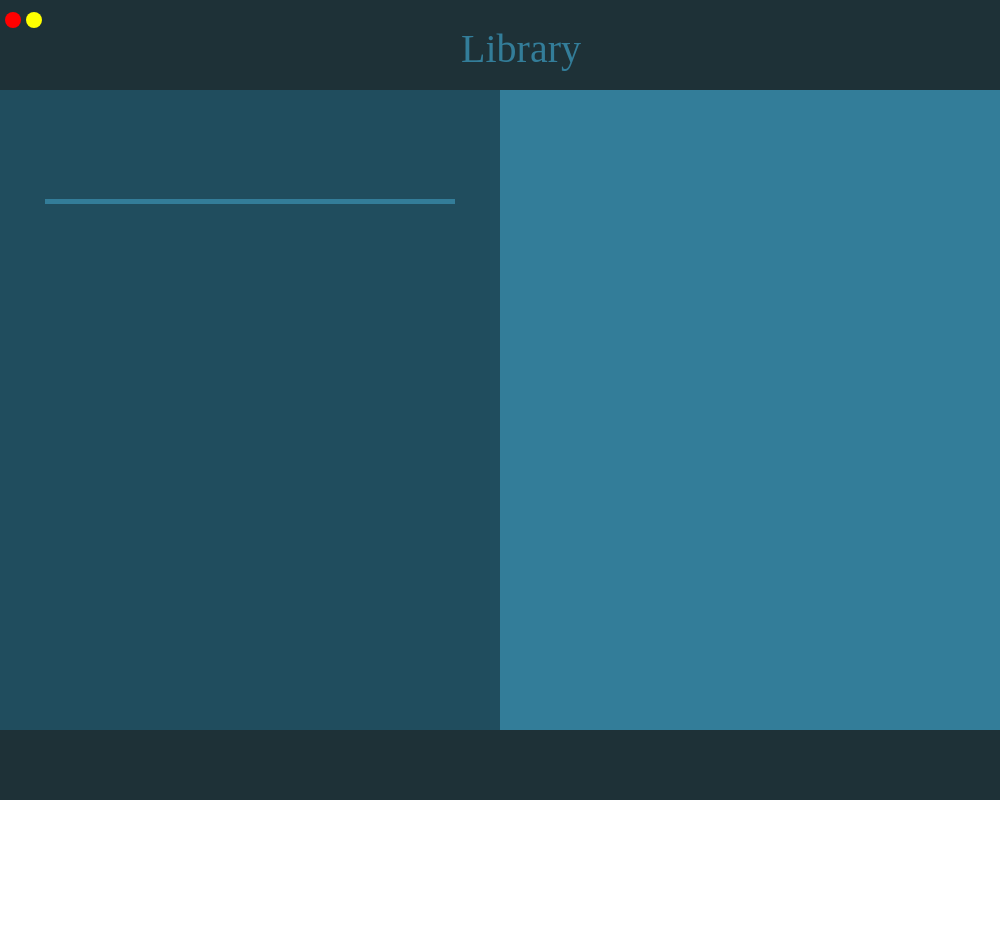
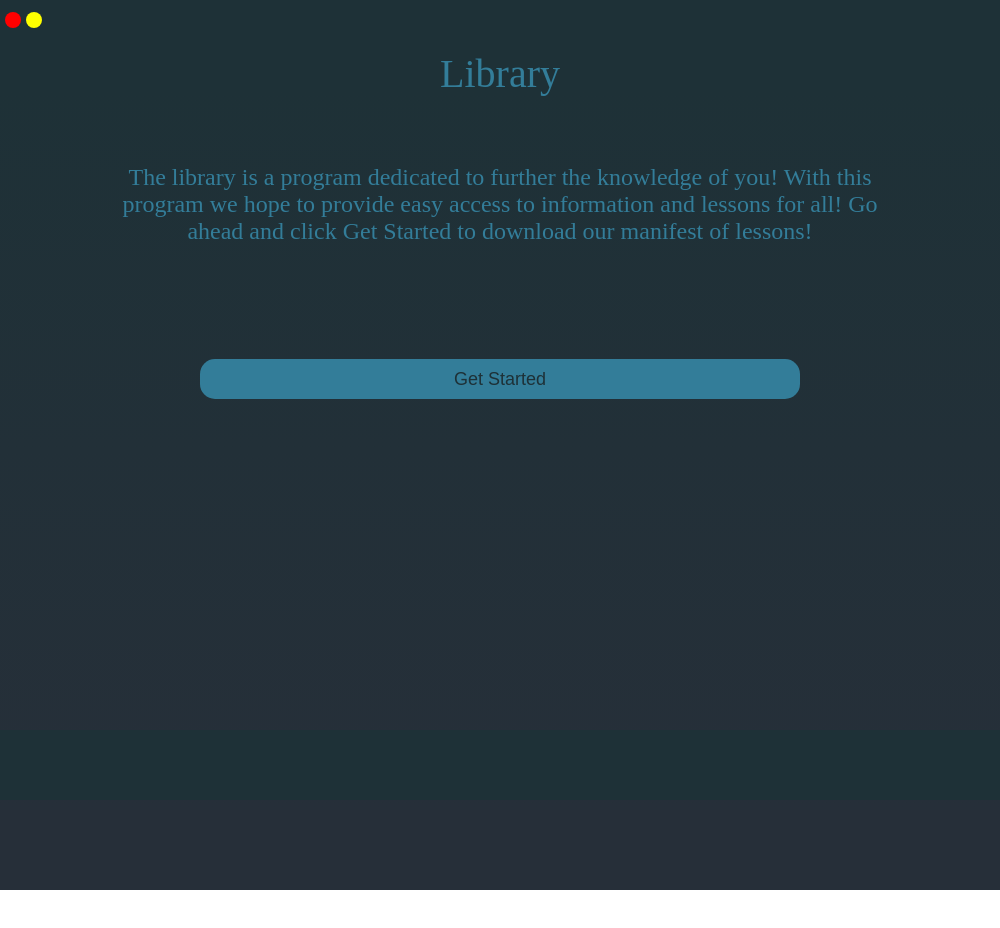
Before and after one commit to thoward02/library, an Electron app: page main.html in a window 1000 px wide. Before the commit the page ends 800 px from the top, so only its background shows below. Drawn offline with Linux system fonts and the light colour scheme; no server answers.

Commit message:
Added a intro page
I felt like we needed to descirbe what this program is, so I added a intro card.

```diff
--- a/main.html
+++ b/main.html
@@ -7,12 +7,12 @@
   <script type="text/javascript">
     //const {ipcRenderer} = require('electron');
     function addButtons(){
-      document.getElementById('exit').addEventListener('click', function(){console.log('fuck');ipcRenderer.send('exit()');}); //Exit
+      document.getElementById('exit').addEventListener('click', function(){ipcRenderer.send('exit()');}); //Exit
       document.getElementById('minimize').addEventListener('click', function(){ipcRenderer.send('minimize()');}); //Min
     }
     document.addEventListener('DOMContentLoaded', function(){
       addButtons();
-      console.log('-webkit-app-region: no-drag !important;')
+
     })
   </script>
 
@@ -23,7 +23,7 @@
 
 
   <div id="top-border">
-      <div id="topButtons">
+    <div id="topButtons">
       <svg id="exit" class= "systemButtons"height="16" width="16">
         <circle cx="8"cy="8" r="8" stroke-color="red" width='3' fill="red" />
       </svg>
@@ -31,9 +31,19 @@
         <circle cx="8"cy="8" r="8" stroke-color="red" width='3' fill="yellow" />
       </svg>
     </div>
-    <h>Library</h>
+    <h id='libTitle'>Library</h>
   </div>
-  <div class='body'id="body">
+  <div id='startPage'>
+      <div id='startPageContent'>
+      <div id='startPageText'>
+        <p> The library is a program dedicated to further the knowledge of you! With this program we hope to provide easy access to information and lessons for all! Go ahead and click Get Started to download our manifest of lessons!</p>
+      </div>
+      <div id='startButtonDiv'>
+        <button id='start'>Get Started </button>
+      </div>
+    </div>
+  </div>
+  <div id="body">
     <div class='info'>
       <p id="main"></p>
       <hr class='leftBreak'>
@@ -49,18 +59,17 @@
   #topButtons {
     position: sticky;
     float: top;
-    width: 100%;
-    height: 25px;
+    width: 30%;
+    height: 100%;
   }
   .systemButtons {
-
     position: sticky;
     position: -webkit-sticky;
     margin-top: 2px;
     padding-top: 10px;
     -webkit-app-region: no-drag !important;
     float: left;
-    padding-left: 5px;
+    margin-left: 5px;
   }
   #top-border {
     top: 0;
@@ -73,7 +82,11 @@
     font-size: 40px;
     padding-bottom: 40px;
     -webkit-app-region: drag;
-
+  }
+  #top-border h {
+    text-align: center;
+    margin-left: 0px;
+    margin-top: 0px;
   }
   #bottom-border{
     position: sticky;
@@ -107,7 +120,6 @@
   .info {
     min-width: 50%;
     float: left;
-
     min-height: 100%;
     background-color:#204d5e;
 
@@ -149,19 +161,52 @@
     border-color: #337d99;
     text-align: center;
     border: none;
-    background-color: #264048 ;
-
+    background-color: #264048;
   }
   .lessonButtons:hover {
     background-color: #1e3137;
     color: #337d99;
   }
-  .body {
+  #startPageContent {
+    margin-top: 50px;
+  }
+  #startPage {
     display: flex;
+    height: 100%;
+    background: linear-gradient(180deg, rgba(30,49,55,1), rgba(38,47,57,1) 90%), linear-gradient(90deg, rgba(30,49,55,0.8), rgba(38,47,57,0.6) 90%);
+    color: #337d99;
+    text-align: center;
+    top:  0px;
+  }
+  #startButtonDiv {
+    position: absolute;
+    text-align: center;
+    width: 60%;
+    margin-top: 10px;
+    margin-left: 20%;
+  }
+  #startPageText {
+    font-size:24px;
+    width: 80%;
+    margin-left: 10%;
+  }
+  #start {
+    color: #1e3137;
+    -moz-border-radius: 15px;
+    -webkit-border-radius: 15px;
+    height: 40px;
+    width: 100%;
+    margin-top: 80px;
+    text-align: center;
+    font-size: 18px;
+    border: none;
+    background-color: #337d99;
+  }
+  #body {
+    display: none;
     padding-top: 0px;
     min-height: 80%;
     margin-top: 0px;
-
     background-color:  #337d99;
     box-shadow: 0 4px 8px 0 rgba(0, 0, 0, 0.2), 0 6px 20px 0 rgba(0, 0, 0, 0.19);
   }
@@ -186,15 +231,12 @@
       width: 12px;
       background-color: #1e3137;
   }
-
   ::-webkit-scrollbar-track {
       -webkit-box-shadow: inset 0 0 6px rgba(0,0,0,0.3);
       border-radius: 10px;
       background-color: #487684;
   }
-
   ::-webkit-scrollbar-thumb {
-
       border-radius: 10px;
       -webkit-box-shadow: inset 0 0 6px rgba(0,0,0,0.5);
   }
@@ -202,6 +244,7 @@
     color: #337d99;
     margin : 0px;
     border-radius: 20px;
+    overflow-y: hidden;
   }
   </style>
 </body>
--- a/mainPage.js
+++ b/mainPage.js
@@ -2,7 +2,16 @@
 const {ipcRenderer} = require('electron');
 var sys = require('sys');
 var exec = require('child_process').exec;
-
+function startUp(){
+  //Here is where we will be adding the intro page for Library
+  document.getElementById('start').addEventListener('click', function(){
+    document.getElementById('startPage').style.display = "none";
+    document.getElementById('body').style.display = "flex";
+    document.body.style.overflowY = "scroll"
+    document.getElementById('libTitle').style.display = "none";
+    main();
+  })
+}
 
 function main() {
   //check for a manifest.json for downloaded lessons
@@ -169,8 +178,8 @@ function main() {
 
 }
 document.addEventListener('DOMContentLoaded', function() {
+    startUp();
 
-    main();
 
 
 });
```
